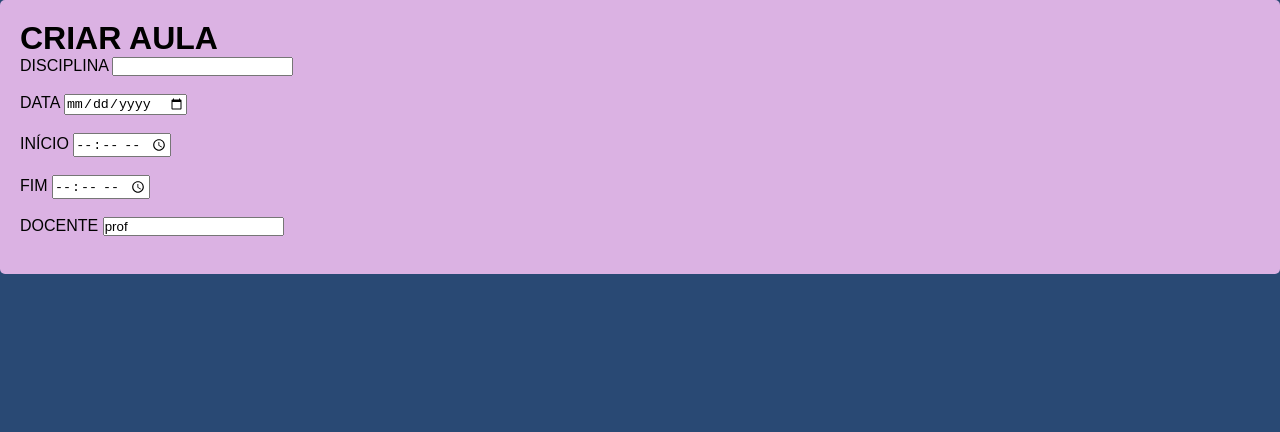
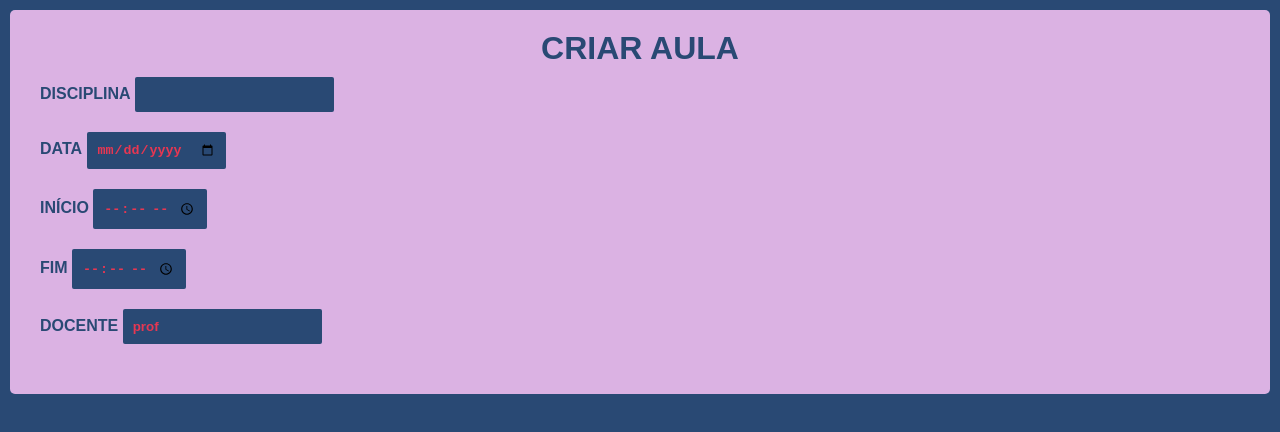
Before and after one commit to Manoel-Mieiro/projeto.integrador, a browser extension: page lecture.html in a window 1280 px wide. Drawn offline with Linux system fonts and the light colour scheme.

Commit message:
Enhance form layout and styling for lecture creation; add padding and adjust label font size

```diff
--- a/lecture.html
+++ b/lecture.html
@@ -7,19 +7,24 @@
     <meta name="viewport" content="width=device-width, initial-scale=1.0" />
     <title>Aula</title>
   </head>
-  <body>
+  <body class="form_body">
     <main class="form_main">
       <div class="form_header">
         <h1>CRIAR AULA</h1>
       </div>
 
+      <div class="form-container">
         <form class="forms" id="form_lecture">
           <label for="subject">DISCIPLINA</label>
           <input type="text" id="subject" name="subject" /><br /><br />
           <label for="date_lecture">DATA</label>
           <input type="date" name="date" id="date_lecture" /><br /><br />
           <label for="period_start">INÍCIO</label>
-        <input type="time" name="period_start" id="period_start" /><br /><br />
+          <input
+            type="time"
+            name="period_start"
+            id="period_start"
+          /><br /><br />
           <label for="period_end">FIM</label>
           <input type="time" name="period_end" id="period_end" /><br /><br />
           <label for="teacher">DOCENTE</label>
@@ -31,6 +36,7 @@
             value="prof"
           /><br /><br />
         </form>
+      </div>
     </main>
   </body>
 </html>
--- a/style.css
+++ b/style.css
@@ -70,6 +70,7 @@ body {
   margin: 8px auto;
 }
 
+.form_body,
 .register_form,
 .form_login_main,
 .register_form h1 {
@@ -77,6 +78,7 @@ body {
   color: var(--espeon-blue);
 }
 
+.form_body h1,
 .form_login_main h1,
 .register_form h1 {
   text-align: center;
@@ -97,6 +99,15 @@ body {
   border-radius: 5px;
 }
 
+#form_lecture{
+  padding: 10px;
+  border-radius: 5px;
+}
+
+#form_lecture label{
+  font-size: 16px;
+}
+
 #espeon_image {
   display: flex;
   align-self: center;
```
Lines whose indentation alone changed are shown as unchanged.
